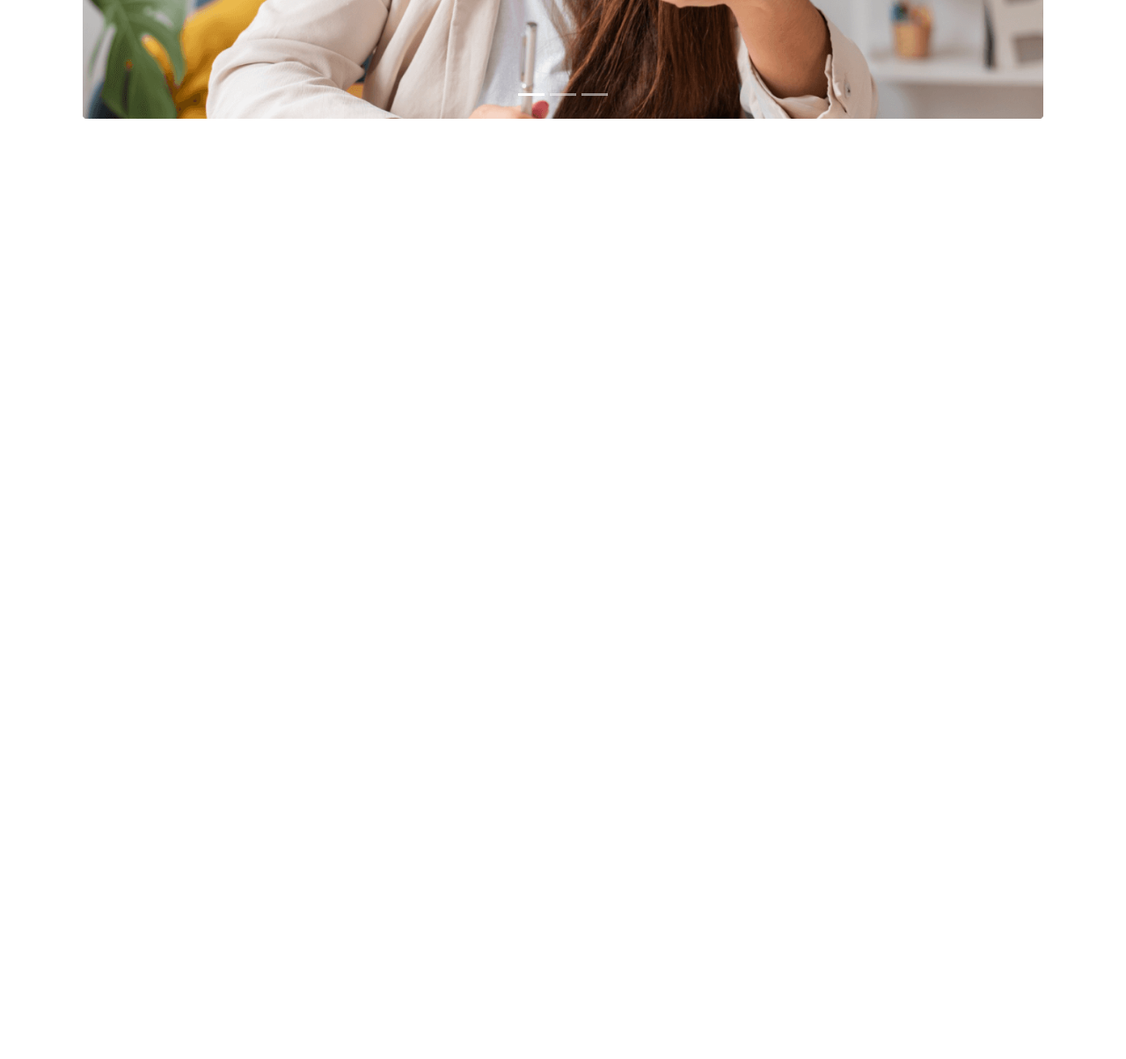
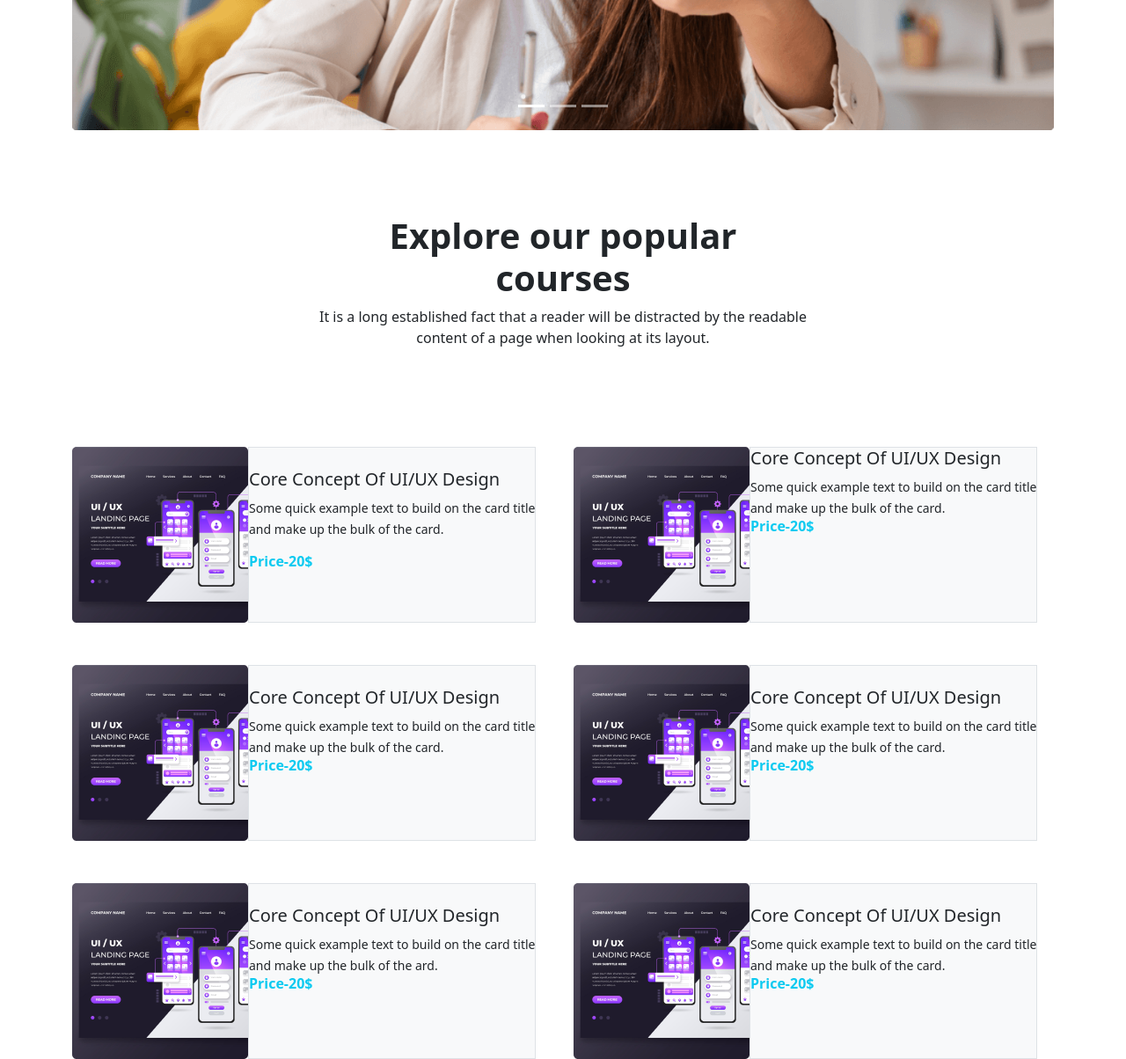
Before and after one commit to Tanvirpro/Learn-World, a plain HTML site: page index.html in a window 1280 px wide. Shown: the part 500-1704 px from the top of the page at 88% size. Before the commit the page ends 800 px from the top, so only its background shows below. Drawn offline with nearby package versions, Linux system fonts and the light colour scheme.

Commit message:
card added

```diff
--- a/index.html
+++ b/index.html
@@ -6,18 +6,23 @@
     <meta http-equiv="X-UA-Compatible" content="IE=edge">
     <meta name="viewport" content="width=device-width, initial-scale=1.0">
     <title>Learn-World</title>
+    <link rel="preconnect" href="https://fonts.googleapis.com">
+    <link rel="preconnect" href="https://fonts.gstatic.com" crossorigin>
+    <link href="https://fonts.googleapis.com/css2?family=Roboto&display=swap" rel="stylesheet">
     <link rel="stylesheet" href="style.css">
     <link rel="stylesheet" href="https://cdn.jsdelivr.net/npm/bootstrap@5.2.0/dist/css/bootstrap.min.css">
 </head>
 
 <body>
     <!-- header section start -->
-    <header class="container">
+    <header>
         <!-- Nav-section start -->
         <section>
             <nav class="navbar navbar-expand-lg bg-light">
                 <div class="container">
-                    <a class="navbar-brand " href="#">Navbar</a>
+                    <a class="navbar-brand fw-bold " href="#">
+                        Learn-World
+                    </a>
                     <button class="navbar-toggler" type="button" data-bs-toggle="collapse"
                         data-bs-target="#navbarSupportedContent" aria-controls="navbarSupportedContent"
                         aria-expanded="false" aria-label="Toggle navigation">
@@ -118,9 +123,91 @@
 
         <!-- slide section end -->
 
+    </header>
+    <!-- main-section-start -->
+    <main>
+        <section class="container">
+            <div class="text-center py-5 my-5 ">
+                <h1 class="fw-bold">Explore our popular <br> courses</h1>
+                <p class="fw-light">It is a long established fact that a reader will be distracted by the readable <br>
+                    content of a page when looking at its layout.</p>
+            </div>
+        </section>
+
+        <section class="container">
+
+            <div class="row row-cols-lg-3 gy-5">
+                <div class=" d-flex col-lg-6 ">
+                    <img class="img-fluid" src="images/course/course-1.png" alt="">
+
+                    <div class="bg-light border pt-4">
+                        <h5>Core Concept Of UI/UX Design </h5>
+                        <small>Some quick example text to build on the card title <br>
+                            and make up the bulk of the card.</small>
+                        <h6 class="text-info fw-bold pt-3">Price-20$</h6>
+                    </div>
+
+                </div>
+                <div class=" d-flex col-lg-6 ">
+                    <img class="img-fluid" src="images/course/course-1.png" alt="">
+                    <div class="bg-light border ">
+                        <h5>Core Concept Of UI/UX Design </h5>
+                        <small>Some quick example text to build on the card title <br>
+                            and make up the bulk of the card.</small>
+                        <h6 class="text-info fw-bold ">Price-20$</h6>
+                    </div>
+
+                </div>
+                <div class=" d-flex col-lg-6 ">
+                    <img class="img-fluid" src="images/course/course-1.png" alt="">
+                    <div class="bg-light border pt-4">
+                        <h5>Core Concept Of UI/UX Design </h5>
+                        <small>Some quick example text to build on the card title <br>
+                            and make up the bulk of the card.</small>
+                        <h6 class="text-info fw-bold ">Price-20$</h6>
+                    </div>
+
+                </div>
+                <div class=" d-flex col-lg-6 ">
+                    <img class="img-fluid" src="images/course/course-1.png" alt="">
+                    <div class="bg-light border pt-4">
+                        <h5>Core Concept Of UI/UX Design </h5>
+                        <small>Some quick example text to build on the card title <br>
+                            and make up the bulk of the card.</small>
+                        <h6 class="text-info fw-bold ">Price-20$</h6>
+                    </div>
+
+                </div>
+                <div class=" d-flex col-lg-6 ">
+                    <img class="img-fluid" src="images/course/course-1.png" alt="">
+                    <div class="bg-light border pt-4">
+                        <h5>Core Concept Of UI/UX Design </h5>
+                        <small>Some quick example text to build on the card title <br>
+                            and make up the bulk of the ard.</small>
+                        <h6 class="text-info fw-bold ">Price-20$</h6>
+                    </div>
+
+                </div>
+                <div class="d-flex col-lg-6 ">
+                    <img class="img-fluid" src="images/course/course-1.png" alt="">
+                    <div class="bg-light border pt-4">
+                        <h5>Core Concept Of UI/UX Design </h5>
+                        <small>Some quick example text to build on the card title <br>
+                            and make up the bulk of the card.</small>
+                        <h6 class="text-info fw-bold ">Price-20$</h6>
+                    </div>
+                </div>
+            </div>
 
 
-    </header>
+        </section>
+
+
+
+
+
+    </main>
+    <!-- main-section-end -->
     <script src="	https://cdn.jsdelivr.net/npm/bootstrap@5.2.0/dist/js/bootstrap.bundle.min.js"></script>
 </body>
 
--- a/style.css
+++ b/style.css
@@ -0,0 +1,4 @@
+body {
+    font-family: 'Roboto', sans-serif;
+
+}
```
